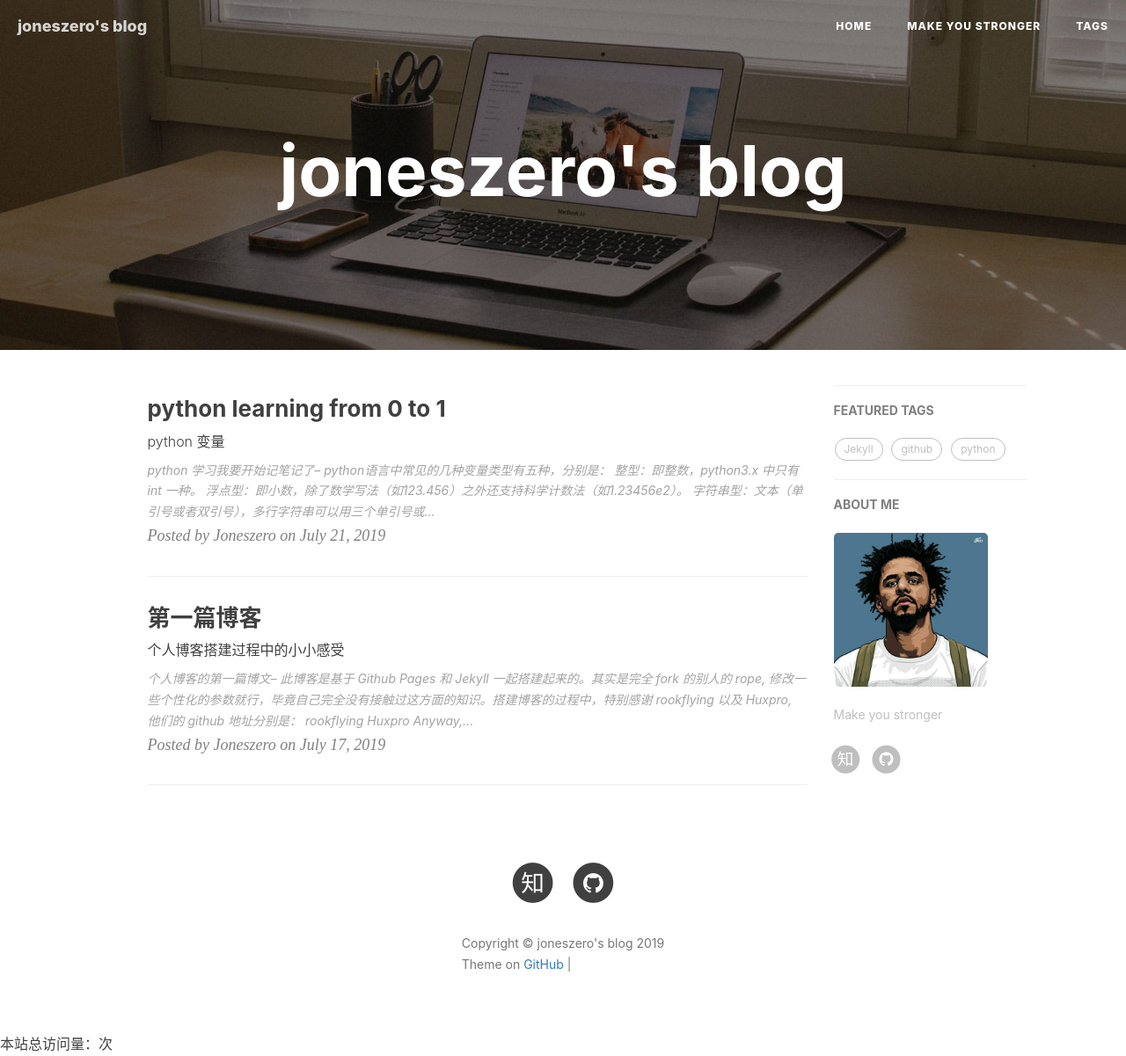
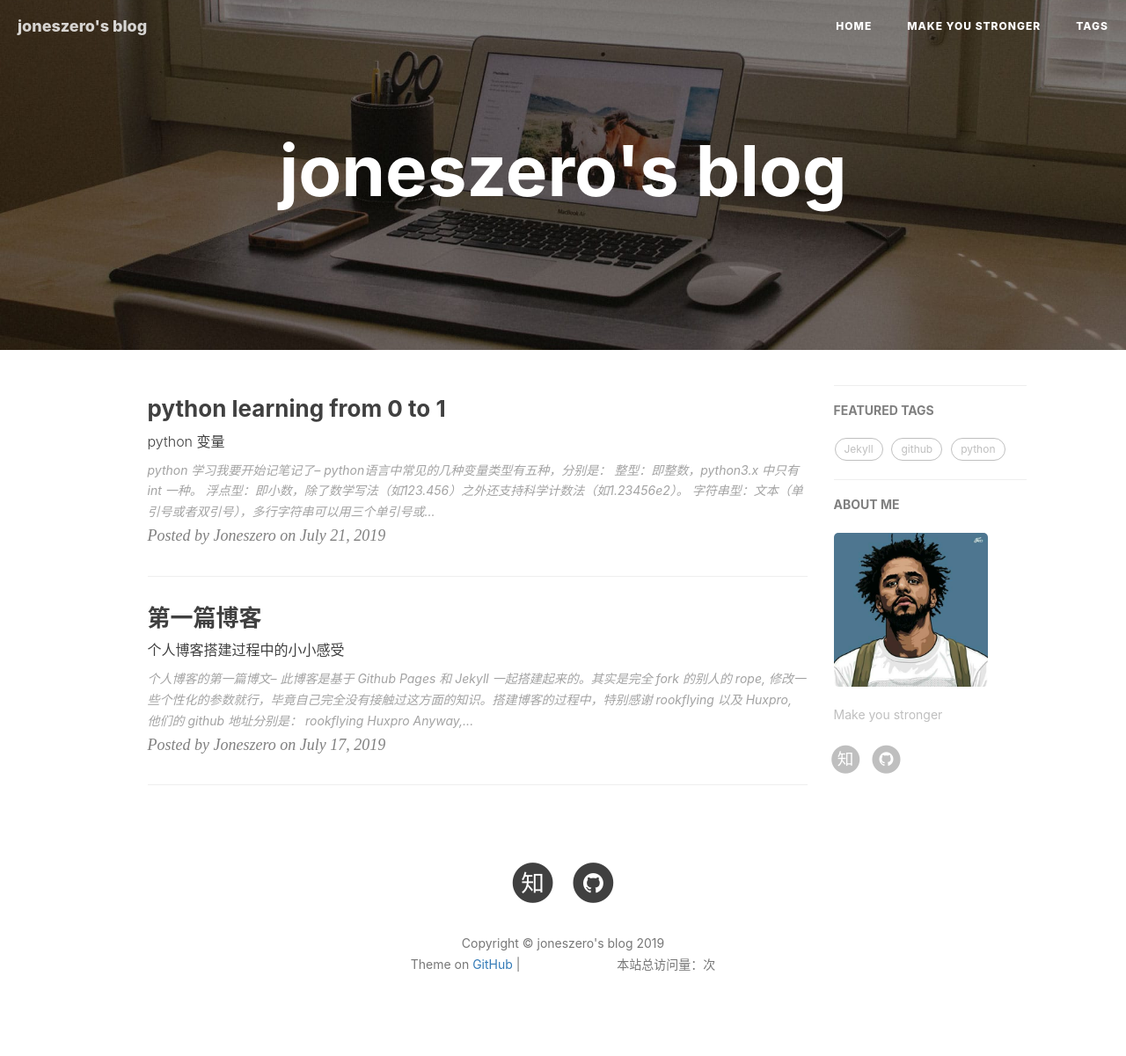
Before and after one commit to Joneszero/Joneszero.github.io, a Jekyll site: the page built from index.html, in a window 1280 px wide. Shown: the whole page at 88% size. Built offline with Jekyll 4.4.1, drawn with Linux system fonts in a browser that asks for light colours; nearby versions of some CDN libraries; the list of posts is cut into pages by our own code; comment, search, counter and statistics services are not loaded; grey boxes are pictures that could not be loaded.

Commit message:
站点统计

```diff
--- a/_includes/footer.html
+++ b/_includes/footer.html
@@ -232,7 +232,6 @@
 {% endif %}
 
 
-
 <!-- Side Catalog -->
 {% if page.catalog %}
 <script type="text/javascript">
--- a/_includes/head.html
+++ b/_includes/head.html
@@ -34,6 +34,7 @@
     <!-- <link href="http://maxcdn.bootstrapcdn.com/font-awesome/4.3.0/css/font-awesome.min.css" rel="stylesheet" type="text/css"> -->
     <!-- Hux change font-awesome CDN to qiniu -->
     <link href="//cdnjs.cloudflare.com/ajax/libs/font-awesome/4.6.3/css/font-awesome.min.css" rel="stylesheet" type="text/css">
+	<script async src="//busuanzi.ibruce.info/busuanzi/2.3/busuanzi.pure.mini.js"></script>
 
 	<!--百度统计-->
 	<script>
@@ -45,8 +46,6 @@
               s.parentNode.insertBefore(hm, s);
             })();
     </script>
-
-	<script async src="//busuanzi.ibruce.info/busuanzi/2.3/busuanzi.pure.mini.js"></script>
 
     <!-- Hux Delete, sad but pending in China
     <link href='http://fonts.googleapis.com/css?family=Lora:400,700,400italic,700italic' rel='stylesheet' type='text/css'>
--- a/_layouts/post.html
+++ b/_layouts/post.html
@@ -35,12 +35,13 @@
                     </div>
                     <h1>{{ page.title }}</h1>
                     {% comment %}
-                        always create a h2 for keeping the margin , Hux
+                        always create a h2 for keeping the margin
                     {% endcomment %}
                     {% comment %} if page.subtitle {% endcomment %}
                     <h2 class="subheading">{{ page.subtitle }}</h2>
                     {% comment %} endif {% endcomment %}
                     <span class="meta">Posted by {% if page.author %}{{ page.author }}{% else %}{{ site.title }}{% endif %} on {{ page.date | date: "%B %-d, %Y" }}</span>
+					<span id="busuanzi_container_page_pv"> | 访问量：<span id="busuanzi_value_page_pv"></span> 次</span>
                 </div>
             </div>
         </div>
```
Also changed, not shown: other parts of _includes/footer.html (+1 -1 lines), other parts of _layouts/post.html (+0 -1 lines).
